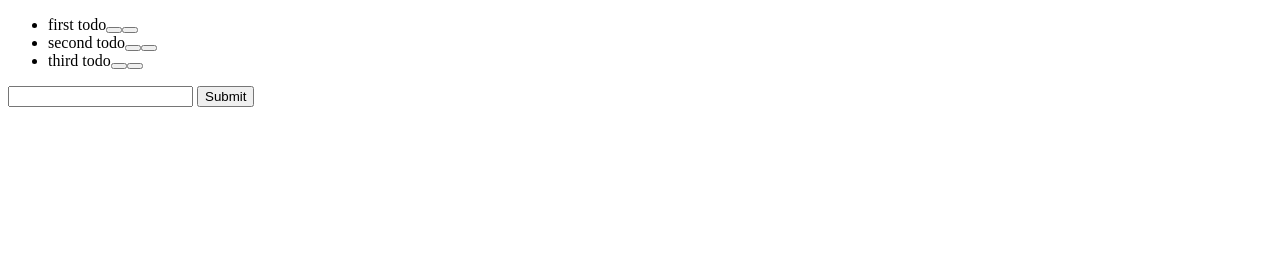
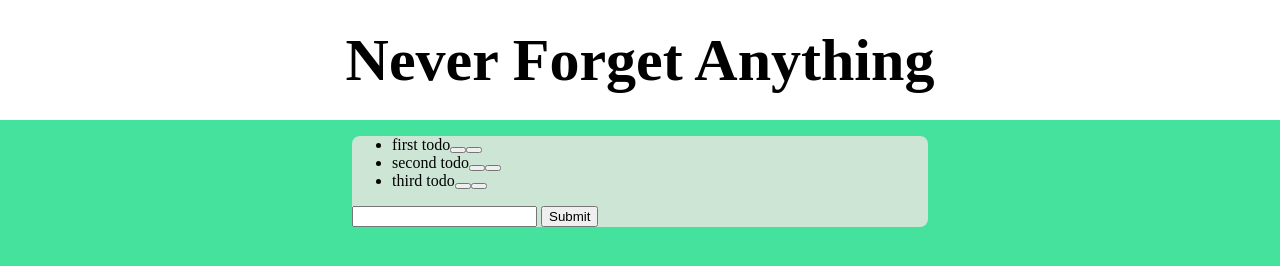
Before and after one commit to FACN4/KhanToDoList, a website: page index.html in a window 1280 px wide. Drawn offline with Linux system fonts and the light colour scheme.

Commit message:
Base for CSS complete

```diff
--- a/index.html
+++ b/index.html
@@ -2,10 +2,18 @@
 <html>
   <head>
     <meta charset="utf-8">
+    <link rel="icon"
+      type="image/png"
+      href="https://user-images.githubusercontent.com/28222381/42564364-3b32635c-8509-11e8-9397-53684e8f2550.png" />
+       <meta name="viewport" content="width=device-width, initial-scale=1.0">
     <title>tdd todo</title>
     <link rel="stylesheet" href="./style.css">
   </head>
   <body>
+    <header>
+      <h1>Never Forget Anything</h1>
+    </header>
+    <section class="tasks-field">
       <div id = "todo-container">
           <ul>
           </ul>
@@ -14,6 +22,7 @@
         <input type="text" name="description" value="">
         <input type="submit" name="" value="Submit">
       </form>
+    </section>
   </body>
   <script type="text/javascript" src = "./logic.js"></script>
   <script type="text/javascript" src = "./dom.js"></script>
--- a/style.css
+++ b/style.css
@@ -1,3 +1,26 @@
-div{
-  font-size: 10;
+body{
+  background-color: rgb(68, 226, 156);
+  font-size: 16px;
+  margin:0px;
 }
+h1{
+  background-color: white;
+  text-align: center;
+  font-size: 40px;
+  margin:0px;
+  padding: 2% 0% 2% 0%;
+}
+.tasks-field{
+  background-color: rgba(228, 230, 223, 0.86);
+  width: 70%;
+  margin: auto;
+  border-radius: 8px;
+}
+@media only screen and (min-width:480px){
+  .tasks-field{
+    width:45%;
+  }
+  h1{
+    font-size: 60px;
+  }
+}
```
Lines whose indentation alone changed are shown as unchanged.
